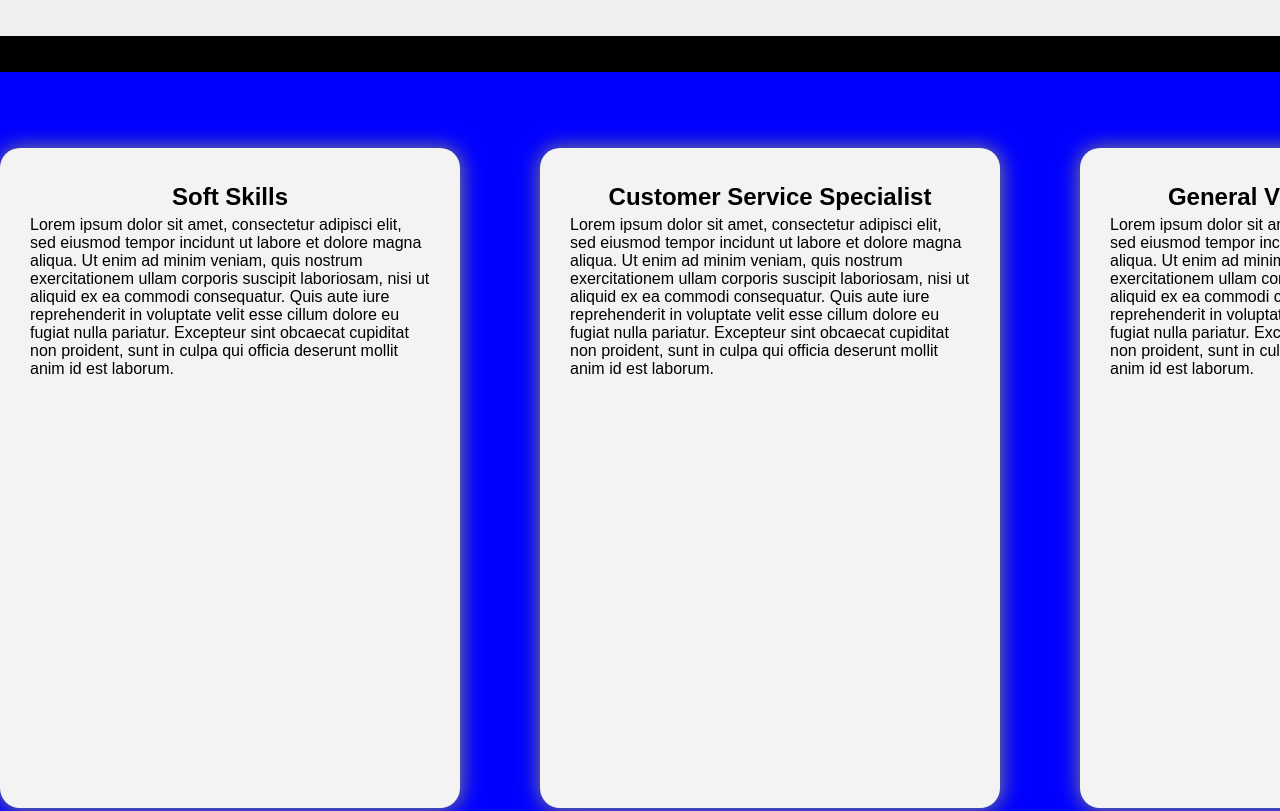
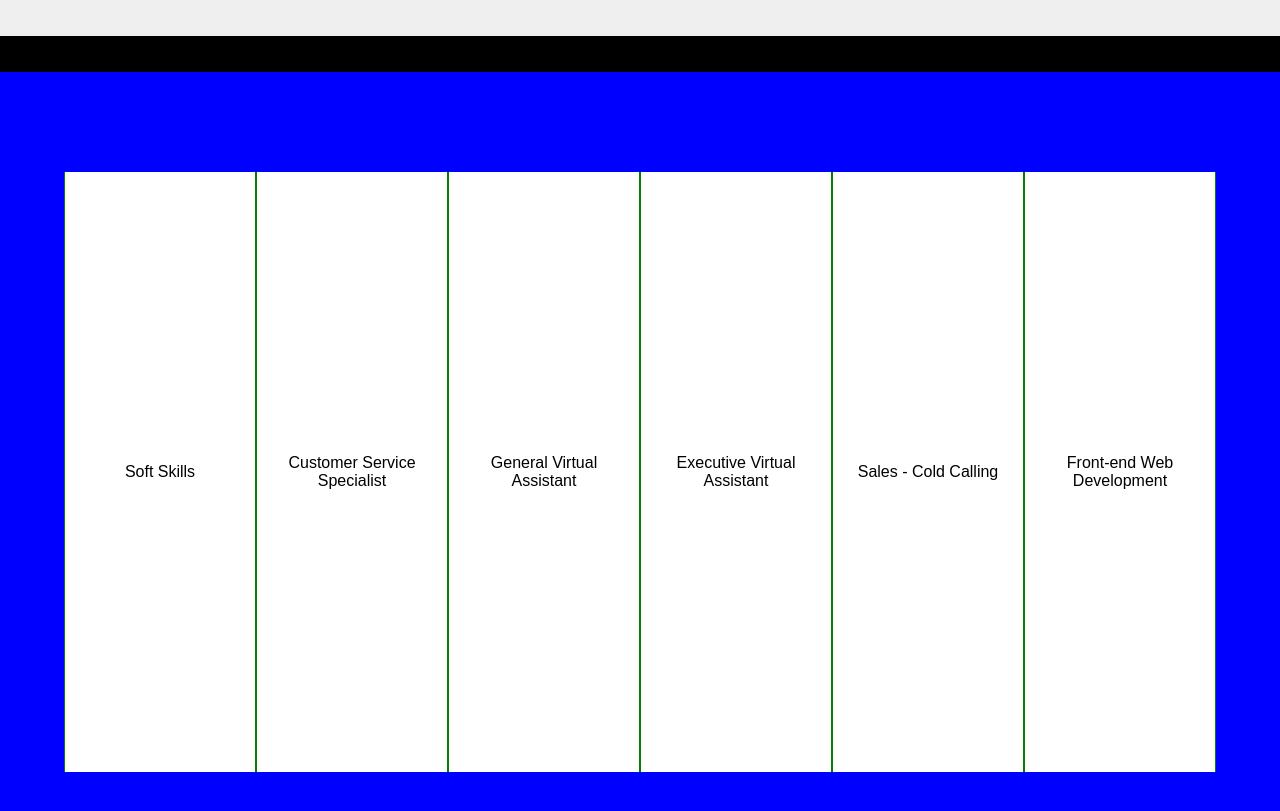
Before and after one commit to apassionatestudent/Portfolio-Website, a plain HTML site: page index.html in a window 1280 px wide. Shown: the part 1600-2411 px from the top of the page. Drawn offline with Linux system fonts and the light colour scheme.

Commit message:
replaced skills container

```diff
--- a/index.html
+++ b/index.html
@@ -100,43 +100,47 @@
         <br /> <br />
 
         <section id="skills-container">
-            <section id="soft-skills">
+            <section id="soft-skills" class="title-container">
                 <p class="skills-titles">Soft Skills</p>
 
-                <p>Lorem ipsum dolor sit amet, consectetur adipisci elit, sed eiusmod tempor incidunt ut labore et dolore magna aliqua. Ut enim ad minim veniam, quis nostrum exercitationem ullam corporis suscipit laboriosam, nisi ut aliquid ex ea commodi consequatur. Quis aute iure reprehenderit in voluptate velit esse cillum dolore eu fugiat nulla pariatur. Excepteur sint obcaecat cupiditat non proident, sunt in culpa qui officia deserunt mollit anim id est laborum.</p>
             </section>
-
-            <section class="service-container">
-                <p class="skills-titles">Customer Service Specialist</p>
-
+            <section id="soft-skills-content" class="title-contents">
                 <p>Lorem ipsum dolor sit amet, consectetur adipisci elit, sed eiusmod tempor incidunt ut labore et dolore magna aliqua. Ut enim ad minim veniam, quis nostrum exercitationem ullam corporis suscipit laboriosam, nisi ut aliquid ex ea commodi consequatur. Quis aute iure reprehenderit in voluptate velit esse cillum dolore eu fugiat nulla pariatur. Excepteur sint obcaecat cupiditat non proident, sunt in culpa qui officia deserunt mollit anim id est laborum.</p>
 
             </section>
 
-            <section class="service-container">
-                <p class="skills-titles">General Virtual Assistant</p>
-
+            <section id="customer-service-specialist" class="title-container">
+                <p class="skills-titles">Customer Service Specialist</p>
+            </section>
+            <section id="customer-service-specialist-content" class="title-contents">
                 <p>Lorem ipsum dolor sit amet, consectetur adipisci elit, sed eiusmod tempor incidunt ut labore et dolore magna aliqua. Ut enim ad minim veniam, quis nostrum exercitationem ullam corporis suscipit laboriosam, nisi ut aliquid ex ea commodi consequatur. Quis aute iure reprehenderit in voluptate velit esse cillum dolore eu fugiat nulla pariatur. Excepteur sint obcaecat cupiditat non proident, sunt in culpa qui officia deserunt mollit anim id est laborum.</p>
-
             </section>
 
-            <section class="service-container">
-                <p class="skills-titles">Executive Virtual Assistant</p>
-
+            <section id="general-virtual-assistant" class="title-container">
+                <p class="skills-titles">General Virtual Assistant</p>
+            </section>
+            <section id="general-virtual-assistant-content" class="title-contents">
                 <p>Lorem ipsum dolor sit amet, consectetur adipisci elit, sed eiusmod tempor incidunt ut labore et dolore magna aliqua. Ut enim ad minim veniam, quis nostrum exercitationem ullam corporis suscipit laboriosam, nisi ut aliquid ex ea commodi consequatur. Quis aute iure reprehenderit in voluptate velit esse cillum dolore eu fugiat nulla pariatur. Excepteur sint obcaecat cupiditat non proident, sunt in culpa qui officia deserunt mollit anim id est laborum.</p>
-
             </section>
 
-            <section class="service-container">
-                <p class="skills-titles">Sales - Cold Calling</p>
-
+            <section id="executive-virtual-assistant" class="title-container">
+                <p class="skills-titles">Executive Virtual Assistant</p>
+            </section>
+            <section id="executive-virtual-assistant-content" class="title-contents">
                 <p>Lorem ipsum dolor sit amet, consectetur adipisci elit, sed eiusmod tempor incidunt ut labore et dolore magna aliqua. Ut enim ad minim veniam, quis nostrum exercitationem ullam corporis suscipit laboriosam, nisi ut aliquid ex ea commodi consequatur. Quis aute iure reprehenderit in voluptate velit esse cillum dolore eu fugiat nulla pariatur. Excepteur sint obcaecat cupiditat non proident, sunt in culpa qui officia deserunt mollit anim id est laborum.</p>
-
             </section>
 
-            <section class="service-container">
+            <section id="sales-cold-calling" class="title-container">
+                <p class="skills-titles">Sales - Cold Calling</p>
+            </section>
+            <section id="sales-cold-calling-content" class="title-contents">
+                <p>Lorem ipsum dolor sit amet, consectetur adipisci elit, sed eiusmod tempor incidunt ut labore et dolore magna aliqua. Ut enim ad minim veniam, quis nostrum exercitationem ullam corporis suscipit laboriosam, nisi ut aliquid ex ea commodi consequatur. Quis aute iure reprehenderit in voluptate velit esse cillum dolore eu fugiat nulla pariatur. Excepteur sint obcaecat cupiditat non proident, sunt in culpa qui officia deserunt mollit anim id est laborum.</p>
+            </section>
+
+            <section id="front-end-web" class="title-container">
                 <p class="skills-titles">Front-end Web Development</p>
-
+            </section>
+            <section id="front-end-web-content" class="title-contents">
                 <p>Lorem ipsum dolor sit amet, consectetur adipisci elit, sed eiusmod tempor incidunt ut labore et dolore magna aliqua. Ut enim ad minim veniam, quis nostrum exercitationem ullam corporis suscipit laboriosam, nisi ut aliquid ex ea commodi consequatur. Quis aute iure reprehenderit in voluptate velit esse cillum dolore eu fugiat nulla pariatur. Excepteur sint obcaecat cupiditat non proident, sunt in culpa qui officia deserunt mollit anim id est laborum.</p>
 
             </section>
--- a/style.css
+++ b/style.css
@@ -180,13 +180,13 @@ h2 {
 }
 
 .about-sections {
-    background-color: #f3f3f3;
     display: inline-block;
     margin: 40px;
     padding: 30px;
     height: 75vh;
     border-radius: 20px;
-    box-shadow: 0.5px 0.5px 20px 1px gray;
+    background: rgb(236, 236, 236);
+    box-shadow: rgba(0, 0, 0, 0.4) 0px 2px 4px, rgba(0, 0, 0, 0.3) 0px 7px 13px -3px, rgba(0, 0, 0, 0.2) 0px -3px 0px inset;
 }
 
 
@@ -215,15 +215,23 @@ h2 {
 
 #skills {
     background-color: blue;
+    display: flex;
+    justify-content: center;
+    align-items: center;
 }
 
 #skills-container {
     display: flex;
+    justify-content: center;
+    align-items: center;
     flex-wrap: nowrap;
     overflow-x: auto;
     scroll-snap-type: x mandatory;
     scrollbar-width: none; /* Hides scrollbar in Firefox */
     -ms-overflow-style: none; /* Hides scrollbar in Internet Explorer 10+ */
+    background-color: #fff;
+    height: 75vh;
+    width: 90%;
 }
 
 #skills-container::-webkit-scrollbar {
@@ -231,7 +239,24 @@ h2 {
     height: 0;
 }
 
+.title-container {
+    display: grid;
+    place-items: center;
+    padding: 10px;
+    border: 1px solid green;
+    height: 100%;
+    width: 50%;
+    text-align: center;
+}
 
+.title-contents {
+    display: none;
+    background-color: green;
+    color: #fff;
+}
+
+/*
+Temp, I have to put this aside for now to work on the goal.
 #soft-skills, .service-container {
     flex: 0 0 auto;
     scroll-snap-align: start;
@@ -251,13 +276,8 @@ h2 {
     text-align: center;
     margin: 5px;
 }
+*/
 
-
-
-/*
-#soft-skills p:first-child, .service-container p:first-child {
-    font-size: 2rem;
-} */
 
 /* Skills Ends */
 
```
